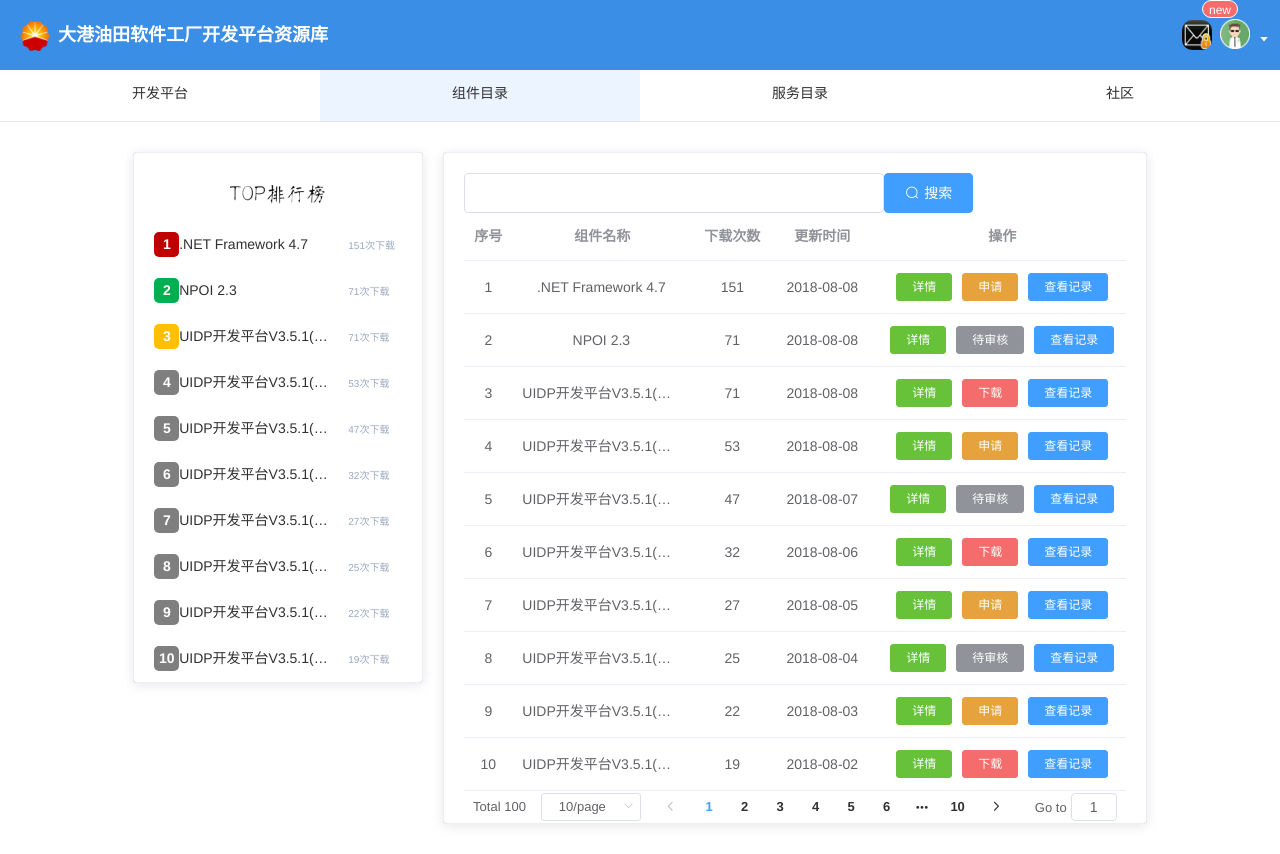
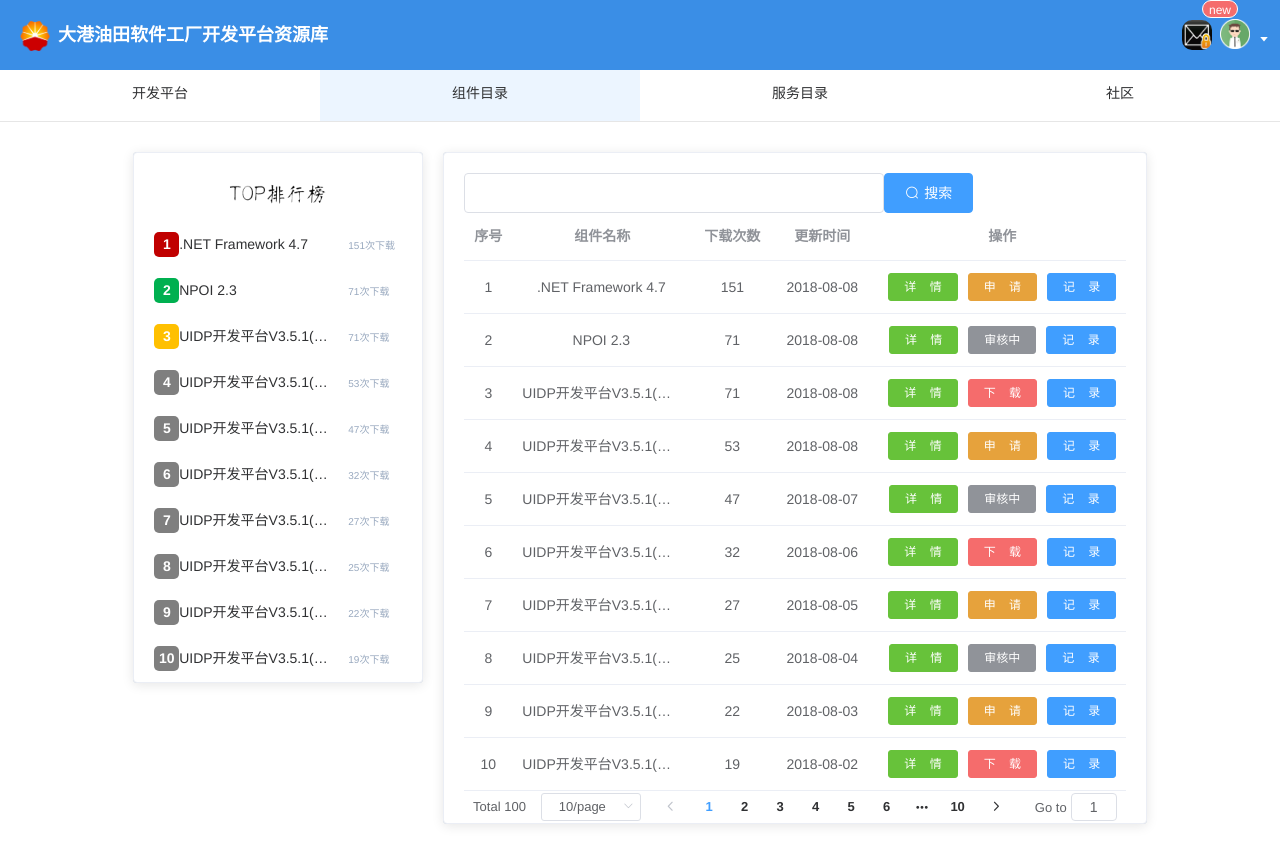
Before and after one commit to zhangfan6385/UIDP_PORTAL, a Vue app: page /#/sever in a window 1280 px wide. Both pictures are taken after a click on the item "组件目录". Built offline with nearby package versions, Linux system fonts and the light colour scheme.

Commit message:
修改按钮页面

```diff
--- a/src/app_src/views/sever/index.vue
+++ b/src/app_src/views/sever/index.vue
@@ -51,11 +51,11 @@
                   align="center"
                   width="260">
                   <template slot-scope="scope">
-                    <el-button size="mini" type="success" @click="handleDetail(scope.$index, scope.row)">详情</el-button>
-                    <el-button size="mini" type="warning" @click="handleApply(scope.$index, scope.row)" v-if="scope.row.status==0?true:false">申请</el-button>
+                    <el-button size="mini" type="success" @click="handleDetail(scope.$index, scope.row)">详&nbsp;&nbsp;&nbsp;&nbsp;情</el-button>
+                    <el-button size="mini" type="warning" @click="handleApply(scope.$index, scope.row)" v-if="scope.row.status==0?true:false">申&nbsp;&nbsp;&nbsp;&nbsp;请</el-button>
                     <el-button size="mini" type="info" @click="handleExamine(scope.$index, scope.row)" v-if="scope.row.status==1?true:false">待审核</el-button>
-                    <el-button size="mini" type="danger" @click="handleDown(scope.$index, scope.row)" v-if="scope.row.status==2?true:false">下载</el-button>
-                    <el-button size="mini" type="primary" @click="handleHistory(scope.$index, scope.row)">查看记录</el-button>
+                    <el-button size="mini" type="danger" @click="handleDown(scope.$index, scope.row)" v-if="scope.row.status==2?true:false">下&nbsp;&nbsp;&nbsp;&nbsp;载</el-button>
+                    <el-button size="mini" type="primary" @click="handleHistory(scope.$index, scope.row)">记&nbsp;&nbsp;&nbsp;&nbsp;录</el-button>
                   </template>
                   </el-table-column>
               </el-table>
--- a/src/app_src/views/severcomponent/index.vue
+++ b/src/app_src/views/severcomponent/index.vue
@@ -51,11 +51,11 @@
                   align="center"
                   width="260">
                   <template slot-scope="scope">
-                    <el-button size="mini" type="success" @click="handleDetail(scope.$index, scope.row)">详情</el-button>
-                    <el-button size="mini" type="warning" @click="handleApply(scope.$index, scope.row)" v-if="scope.row.status==0?true:false">申请</el-button>
-                    <el-button size="mini" type="info" @click="handleExamine(scope.$index, scope.row)" v-if="scope.row.status==1?true:false">待审核</el-button>
-                    <el-button size="mini" type="danger" @click="handleDown(scope.$index, scope.row)" v-if="scope.row.status==2?true:false">下载</el-button>
-                    <el-button size="mini" type="primary" @click="handleHistory(scope.$index, scope.row)">查看记录</el-button>
+                    <el-button size="mini" type="success" @click="handleDetail(scope.$index, scope.row)">详&nbsp;&nbsp;&nbsp;&nbsp;情</el-button>
+                    <el-button size="mini" type="warning" @click="handleApply(scope.$index, scope.row)" v-if="scope.row.status==0?true:false">申&nbsp;&nbsp;&nbsp;&nbsp;请</el-button>
+                    <el-button size="mini" type="info" @click="handleExamine(scope.$index, scope.row)" v-if="scope.row.status==1?true:false">审核中</el-button>
+                    <el-button size="mini" type="danger" @click="handleDown(scope.$index, scope.row)" v-if="scope.row.status==2?true:false">下&nbsp;&nbsp;&nbsp;&nbsp;载</el-button>
+                    <el-button size="mini" type="primary" @click="handleHistory(scope.$index, scope.row)">记&nbsp;&nbsp;&nbsp;&nbsp;录</el-button>
                   </template>
                   </el-table-column>
               </el-table>
```
